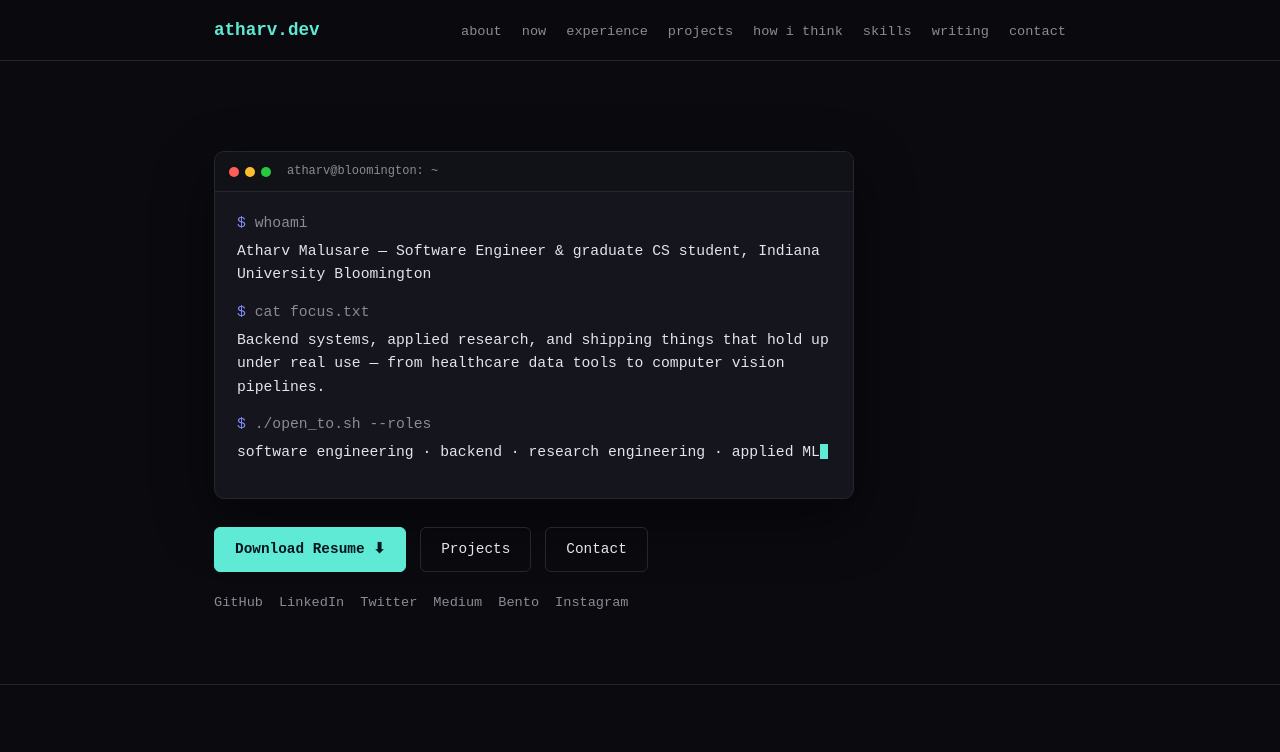
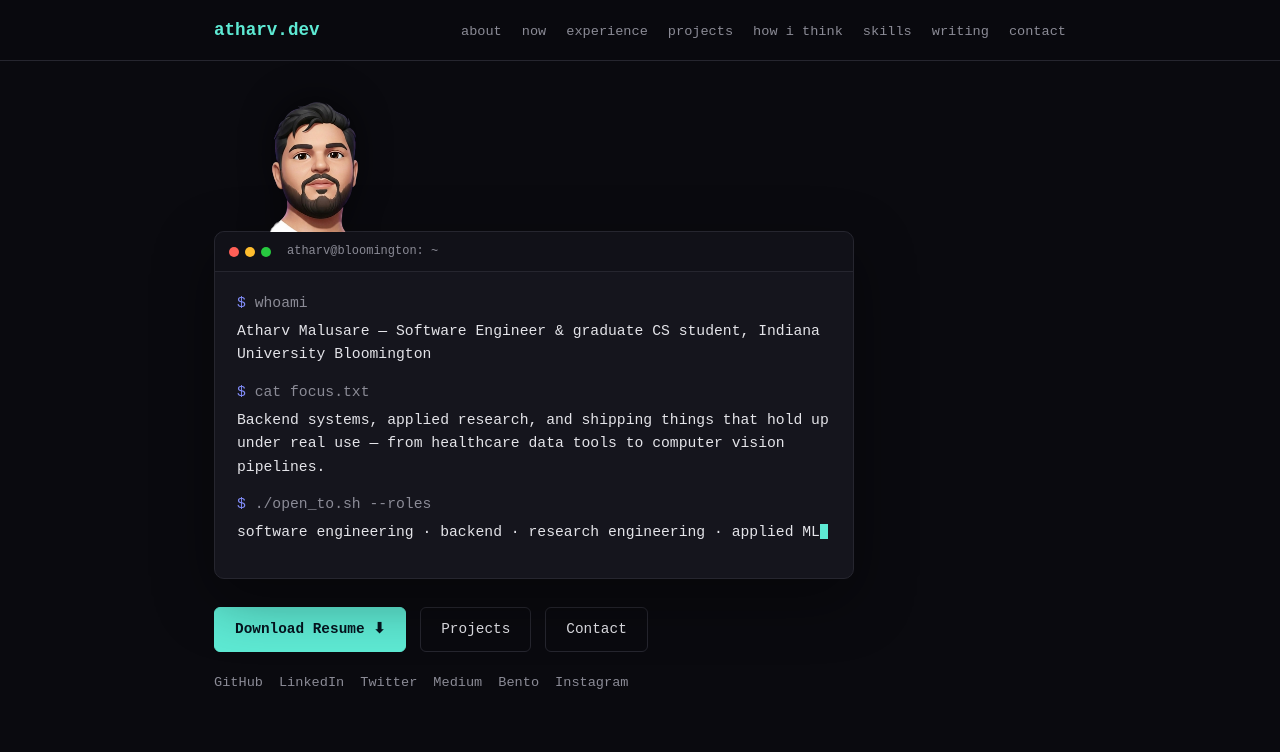
Before and after one commit to AtharvMalusare/AtharvMalusare.github.io, a plain HTML site: page index.html in a window 1280 px wide. Shown: the top 752 px of the page. Drawn offline with Linux system fonts and the light colour scheme.

Commit message:
Add files via upload

```diff
--- a/index.html
+++ b/index.html
@@ -38,12 +38,20 @@
   .navlinks a:hover{color:var(--accent);text-decoration:none;}
 
   /* Terminal hero */
-  header.hero{padding:90px 0 70px;border-bottom:1px solid var(--border);}
+  header.hero{padding:170px 0 70px;border-bottom:1px solid var(--border);}
   .terminal{
+    position:relative;
     background:var(--card);border:1px solid var(--border);border-radius:10px;
-    max-width:640px;overflow:hidden;box-shadow:0 20px 60px rgba(0,0,0,0.4);
+    max-width:640px;overflow:visible;box-shadow:0 20px 60px rgba(0,0,0,0.4);
   }
-  .term-bar{display:flex;align-items:center;gap:6px;padding:10px 14px;border-bottom:1px solid var(--border);background:#111118;}
+  .avatar{
+    position:absolute;
+    top:-130px;left:40px;
+    width:130px;height:auto;object-fit:contain;
+    z-index:1;
+    filter:drop-shadow(0 -6px 16px rgba(0,0,0,0.5));
+  }
+  .term-bar{position:relative;z-index:2;display:flex;align-items:center;gap:6px;padding:10px 14px;border-bottom:1px solid var(--border);background:#111118;border-radius:10px 10px 0 0;}
   .dot{width:10px;height:10px;border-radius:50%;}
   .dot.red{background:#ff5f56;}
   .dot.yellow{background:#ffbd2e;}
@@ -189,6 +197,7 @@
 <header class="hero">
   <div class="container">
     <div class="terminal">
+      <img src="avatar.png" alt="Atharv Malusare" class="avatar">
       <div class="term-bar">
         <span class="dot red"></span><span class="dot yellow"></span><span class="dot green"></span>
         <span class="term-title">atharv@bloomington: ~</span>
```
